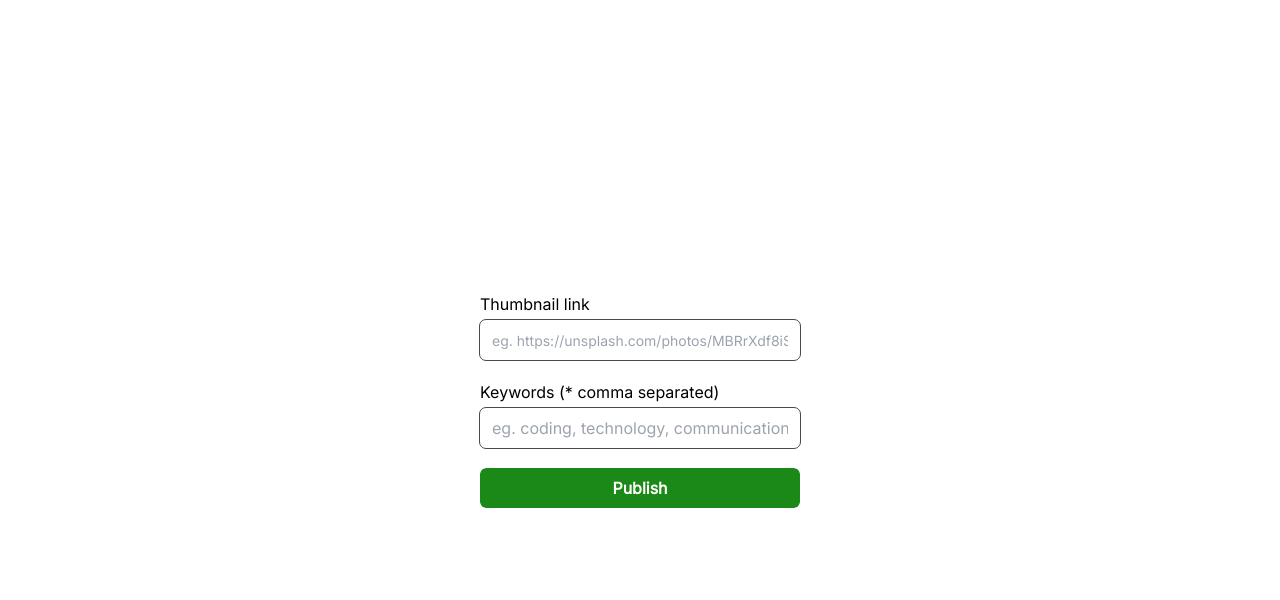
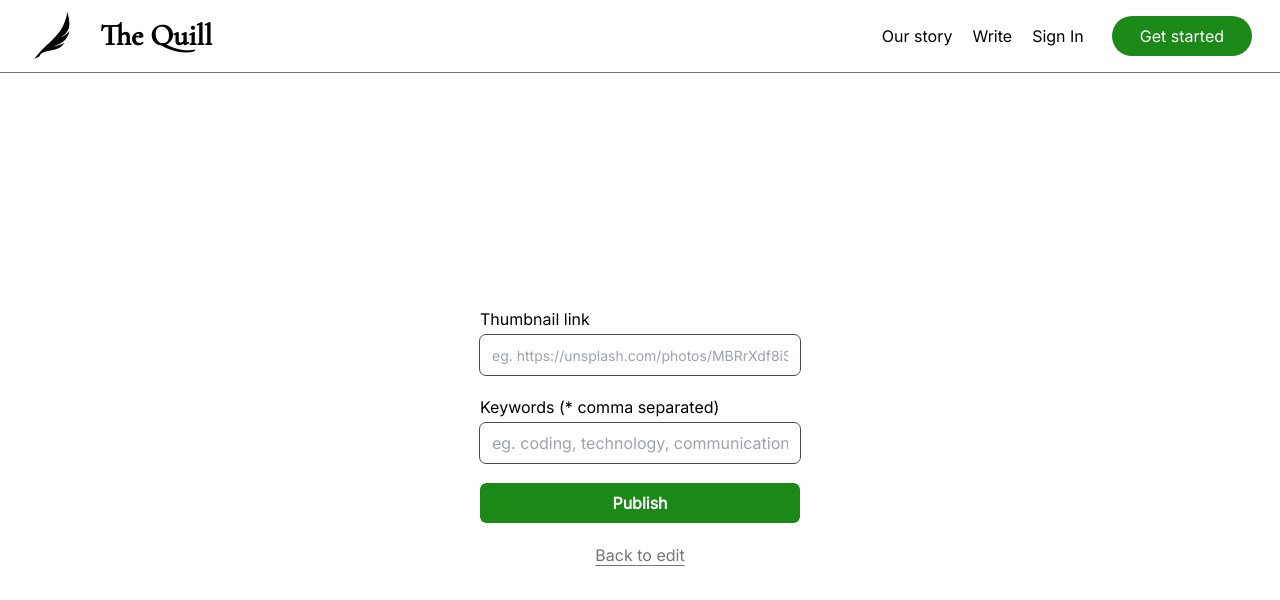
Before and after one commit to Parth589/blog-frontend, a React (Vite) app: page /edit in a window 1280 px wide. Both pictures are taken after typing "Sample", "Sample" into the empty fields and a click on the button "Publish". Shown: the top 600 px of the page. Built offline with nearby package versions, Linux system fonts and the light colour scheme; no server answers.

Commit message:
Edit page completed

```diff
--- a/src/pages/Edit.jsx
+++ b/src/pages/Edit.jsx
@@ -1,6 +1,8 @@
-import React, {useEffect, useState} from 'react';
+import React, {useContext, useEffect, useState} from 'react';
 import {useSearchParams} from "react-router-dom";
 import Input from "../components/Input.jsx";
+import Navbar from "../components/Navbar.jsx";
+import {Context} from "../App.jsx";
 
 const Edit = () => {
     const [formPageState, setFormPageState] = useState(0);
@@ -9,17 +11,28 @@ const Edit = () => {
     const [keywords, setKeywords] = useState('')
     const [thumbnail_link, setThumbnail_link] = useState('')
     const [queryParams] = useSearchParams();
+    const {isLoggedIn, fetchData} = useContext(Context);
     const effect = async () => {
         if (!queryParams.get('new')) {
             console.log('h')
             const id = queryParams.get('id');
             //     make api call to get blogs data
+            const {success, data} = await fetchData(`/api/v1/blog/${id}`);
+            if (!success) {
+                console.error(`Post not found ${{id}}`);
+            }
             //     update states according to that data
+            if (success) {
+                setTitle(data.content.title);
+                setContent(data.content.post);
+                setKeywords(data.keywords.toString());
+                setThumbnail_link(data.thumbnail_link);
+            }
         }
     }
     useEffect(() => {
         effect();
-    });
+    }, []);
     const handlePublishClick = (e) => {
         e.preventDefault()
         if (formPageState === 0) {
@@ -29,15 +42,19 @@ const Edit = () => {
         console.log('publish....')
     }
     return (
-        <main className="h-screen flex justify-center">
-            <form className="flex flex-col items-start px-5 font-serif h-full relative max-w-6xl w-full">
+        <div className={'h-screen flex flex-col'}>
+            <Navbar isLoggedIn={isLoggedIn} isHomepage={false}/>
+            <main className="h-full flex justify-center">
+                <form className="flex flex-col items-start px-5 font-serif h-full relative max-w-6xl w-full"
+                      onSubmit={handlePublishClick}>
                     <div className={`${formPageState !== 0 && 'hidden'} flex justify-end gap-5 w-full`}>
                         <button
                             className="text-sm font-sans tracking-wide px-4 py-1 rounded-full bg-black text-white mt-5 hover:bg-slate-700 transition-colors">Preview
                         </button>
-                    <button type="submit"
-                            className="text-sm font-sans tracking-wide px-4 py-1 rounded-full bg-green text-white mt-5 hover:bg-green-700 transition-colors"
-                            onClick={handlePublishClick}>
+                        <button onClick={() => {
+                            setFormPageState(1)
+                        }}
+                                className="text-sm font-sans tracking-wide px-4 py-1 rounded-full bg-green text-white mt-5 hover:bg-green-700 transition-colors">
                             Publish
                         </button>
                     </div>
@@ -61,7 +78,7 @@ const Edit = () => {
 
                                 <div className="flex flex-col gap-1">
                                     <label htmlFor="th_link">Thumbnail link</label>
-                                <input type="email" value={thumbnail_link} onChange={(e) => {
+                                    <input type="text" value={thumbnail_link} onChange={(e) => {
                                         setThumbnail_link(e.target.value)
                                     }}
                                            className="focus:outline-green outline outline-1 outline-darkGray w-80 rounded-md px-3 py-2 placeholder:text-sm"
@@ -70,18 +87,23 @@ const Edit = () => {
 
                                 <div className="flex flex-col gap-1">
                                     <label htmlFor="Keywords">Keywords (* comma separated)</label>
-                                <input type="email" value={keywords} onChange={(e) => {
+                                    <input type="text" value={keywords} onChange={(e) => {
                                         setKeywords(e.target.value)
                                     }}
                                            className="focus:outline-green outline outline-1 outline-darkGray w-80 rounded-md px-3 py-2"
                                            placeholder="eg. coding, technology, communication" id="Keywords"/>
                                 </div>
                                 <Input type={'submit'} content={'Publish'}/>
+                                <span className={'text-lightGray underline underline-offset-4 cursor-pointer mx-auto'}
+                                      onClick={() => {
+                                          setFormPageState(0)
+                                      }}>Back to edit</span>
                             </div>
                         </div>
                     </div>
                 </form>
             </main>
+        </div>
 
     );
 };
--- a/src/pages/FinishLogin.jsx
+++ b/src/pages/FinishLogin.jsx
@@ -1,4 +1,3 @@
-// FIXME: get this thing done ASAP
 import React, {useContext, useEffect, useState} from 'react';
 import {useNavigate, useSearchParams} from "react-router-dom";
 import {Context} from "../App.jsx";
--- a/src/pages/Profile.jsx
+++ b/src/pages/Profile.jsx
@@ -0,0 +1,12 @@
+import React from 'react';
+
+const Profile = () => {
+
+    return (
+        <div>
+
+        </div>
+    );
+};
+
+export default Profile;
--- a/src/pages/SignUp.jsx
+++ b/src/pages/SignUp.jsx
@@ -4,22 +4,14 @@ import {Context} from "../App.jsx";
 import {Link} from "react-router-dom";
 
 const SignUp = () => {
-    const {baseURL, showNotification} = useContext(Context);
+    const {showNotification,fetchData} = useContext(Context);
     const [username, setUsername] = useState('')
     const [mail, setMail] = useState('');
     const [completedSignup, setCompleteSignup] = useState(false);
     const [errorMsg, setErrorMsg] = useState('');
     const handleSubmit = async (e) => {
         e.preventDefault();
-        const response = await fetch(baseURL + '/api/v1/register', {
-            method: 'POST',
-            headers: {
-                'Accept': 'application/json',
-                'Content-Type': 'application/json'
-            },
-            body: JSON.stringify({mail, username})
-        })
-        const data = await response.json();
+        const data = await fetchData('/api/v1/register','POST',{mail, username});
         console.log(data);
         if (data.success) {
             setErrorMsg('')
```
Also changed, not shown: src/components/Notification.jsx (+8 -7 lines). Lines whose indentation alone changed are shown as unchanged.
